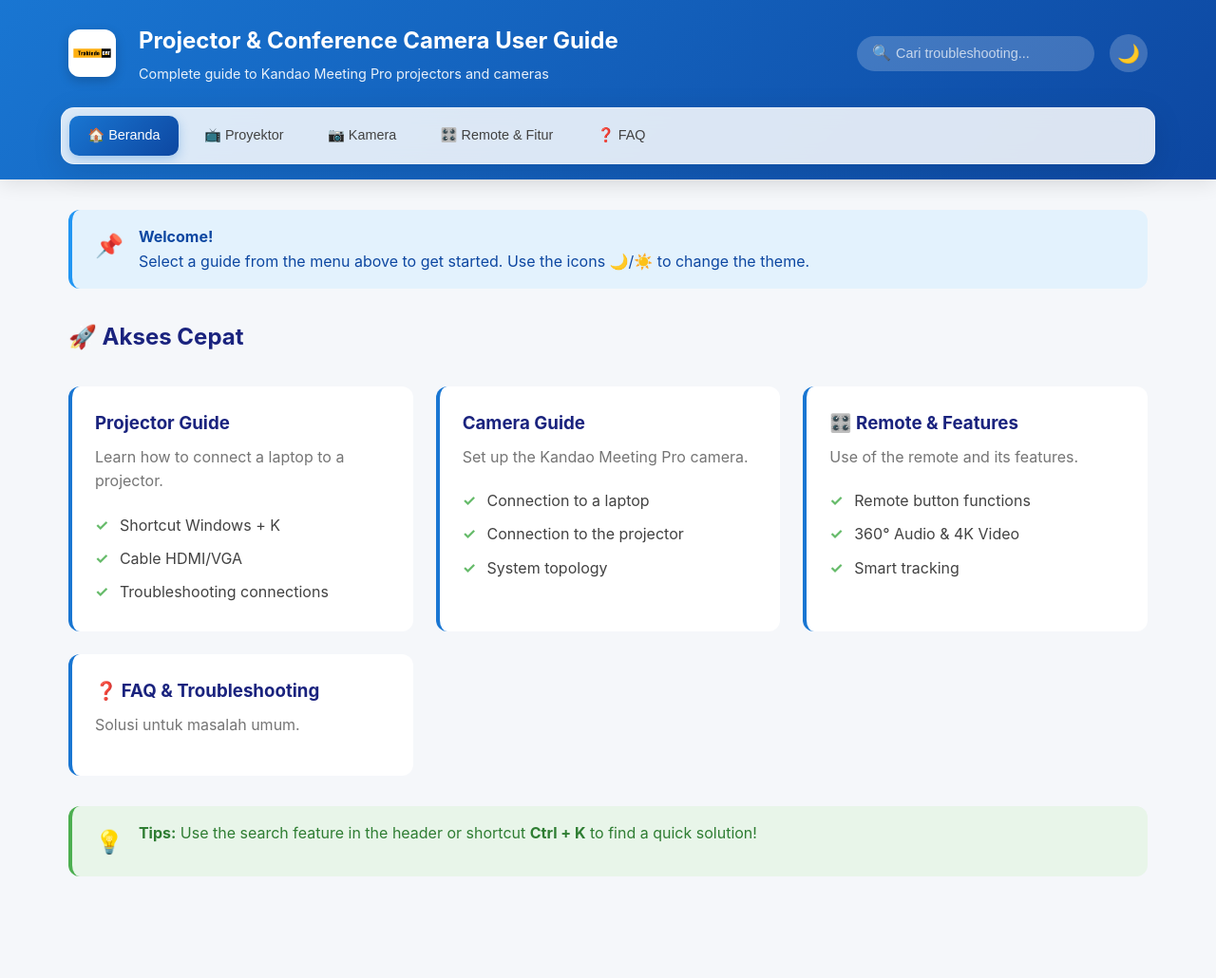
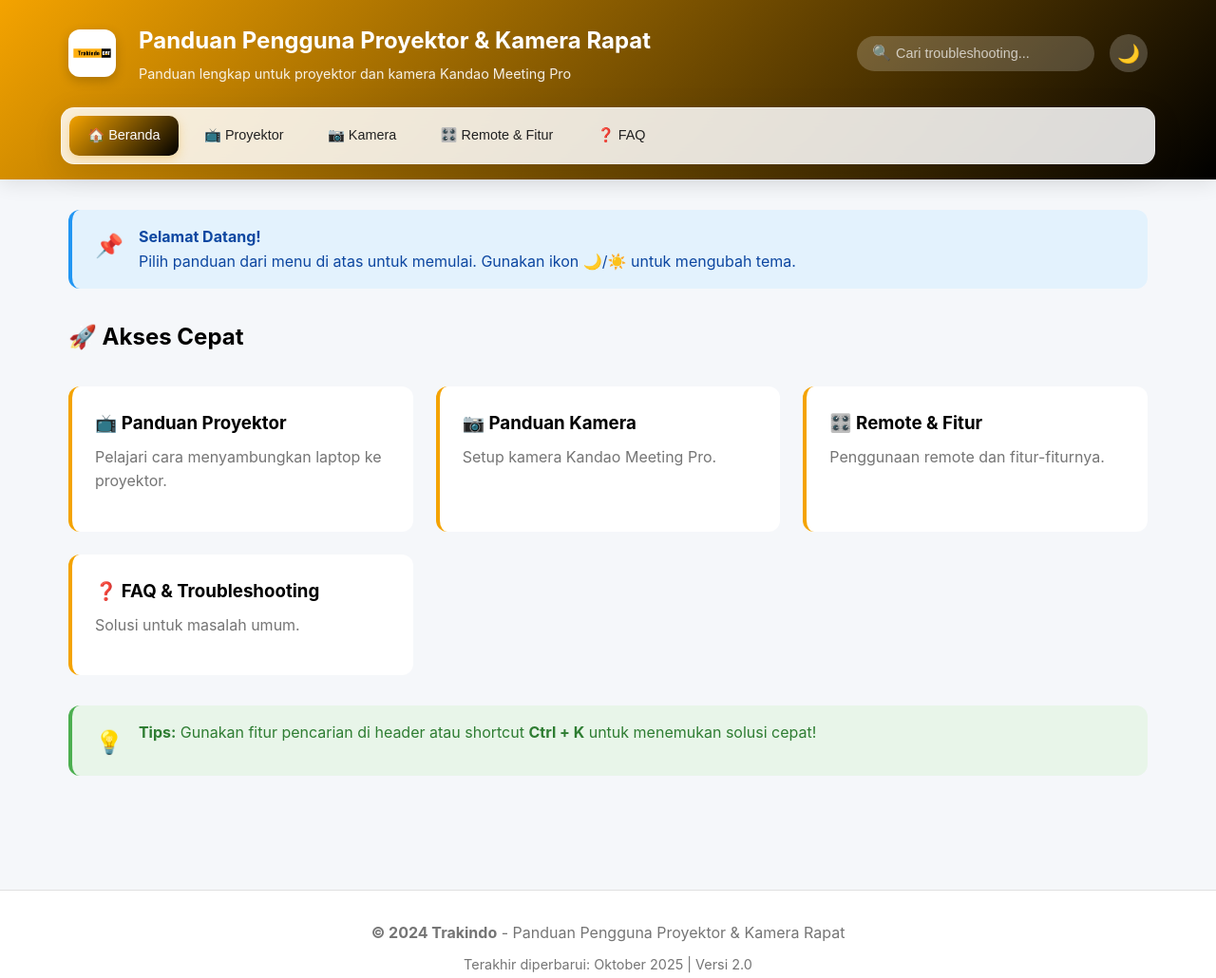
Before and after one commit to sabenih726/Meeting-Room, a plain HTML site: page index.html in a window 1280 px wide. Shown: the top 1030 px of the page at 95% size. Drawn offline with Linux system fonts and the light colour scheme.

Commit message:
Update index.html

```diff
--- a/index.html
+++ b/index.html
@@ -3,7 +3,7 @@
 <head>
     <meta charset="UTF-8">
     <meta name="viewport" content="width=device-width, initial-scale=1.0">
-    <title>Projector & Conference Camera User Guide</title>
+    <title>Panduan Pengguna - Proyektor & Kamera Rapat</title>
     <style>
         /* CSS Reset */
         * {
@@ -12,18 +12,18 @@
             box-sizing: border-box;
         }
 
-        /* Variabel Warna */
+        /* Variabel Warna (Tema Trakindo) */
         :root {
-            --primary: #1976D2;
-            --primary-dark: #0D47A1;
-            --secondary: #FFA726;
-            --success: #66BB6A;
-            --warning: #FFA726;
-            --error: #EF5350;
+            --primary: #F4A300; /* Trakindo Yellow */
+            --primary-dark: #000000; /* Trakindo Black */
+            --secondary: #F4A300;
+            --success: #4CAF50;
+            --warning: #FB8C00;
+            --error: #E53935;
             --bg-light: #F5F7FA;
             --bg-white: #FFFFFF;
-            --text-dark: #1a237e;
-            --text-light: #424242;
+            --text-dark: #000000; /* Black for titles */
+            --text-light: #212121; /* Dark gray for body */
             --text-muted: #757575;
             --border: #E0E0E0;
             --shadow: rgba(0, 0, 0, 0.1);
@@ -31,16 +31,16 @@
             --glass-border: rgba(255, 255, 255, 0.3);
         }
 
-        /* Mode Gelap */
+        /* Mode Gelap (Tema Trakindo) */
         [data-theme="dark"] {
-            --bg-light: #1a1a2e;
-            --bg-white: #16213e;
-            --text-dark: #64B5F6;
+            --bg-light: #121212;
+            --bg-white: #1E1E1E;
+            --text-dark: #F4A300; /* Trakindo Yellow for titles */
             --text-light: #E0E0E0;
             --text-muted: #9E9E9E;
             --border: #424242;
             --shadow: rgba(0, 0, 0, 0.3);
-            --glass-bg: rgba(30, 30, 50, 0.85);
+            --glass-bg: rgba(30, 30, 30, 0.85);
             --glass-border: rgba(255, 255, 255, 0.1);
         }
 
@@ -93,6 +93,7 @@
             font-size: 1.8rem;
             box-shadow: 0 4px 12px rgba(0,0,0,0.2);
             flex-shrink: 0;
+            padding: 5px;
         }
 
         .title-section h1 {
@@ -206,14 +207,14 @@
         }
 
         .nav-tab:hover {
-            background: rgba(25, 118, 210, 0.1);
+            background: rgba(244, 163, 0, 0.1);
             color: var(--primary);
         }
 
         .nav-tab.active {
             background: linear-gradient(135deg, var(--primary) 0%, var(--primary-dark) 100%);
             color: white;
-            box-shadow: 0 4px 12px rgba(25, 118, 210, 0.3);
+            box-shadow: 0 4px 12px rgba(244, 163, 0, 0.3);
         }
 
         /* Konten Utama */
@@ -356,7 +357,7 @@
         }
 
         .accordion-header:hover {
-            background: rgba(25, 118, 210, 0.05);
+            background: rgba(244, 163, 0, 0.1);
             border-color: var(--primary);
         }
 
@@ -447,8 +448,8 @@
 
         .alert-info { background: #E3F2FD; border-left: 4px solid #2196F3; color: #0D47A1; }
         .alert-success { background: #E8F5E9; border-left: 4px solid #4CAF50; color: #2E7D32; }
-        .alert-warning { background: #FFF3E0; border-left: 4px solid #FF9800; color: #E65100; }
-        .alert-error { background: #FFEBEE; border-left: 4px solid #F44336; color: #C62828; }
+        .alert-warning { background: #FFF3E0; border-left: 4px solid #FB8C00; color: #E65100; }
+        .alert-error { background: #FFEBEE; border-left: 4px solid #E53935; color: #C62828; }
 
         /* Contact Cards */
         .contact-grid {
@@ -552,11 +553,11 @@
         <div class="header-main-content">
             <div class="logo-section">
                 <div class="logo">
-                    <img src="assets/logo_trakindo.png" alt="Logo Trakindo" style="width: 40px; height: auto;">
+                    <img src="assets/logo_trakindo.png" alt="Logo Trakindo" style="width: 100%; height: auto;">
                 </div>
                 <div class="title-section">
-                    <h1>Projector & Conference Camera User Guide</h1>
-                    <p>Complete guide to Kandao Meeting Pro projectors and cameras</p>
+                    <h1>Panduan Pengguna Proyektor & Kamera Rapat</h1>
+                    <p>Panduan lengkap untuk proyektor dan kamera Kandao Meeting Pro</p>
                 </div>
             </div>
             <div class="header-controls">
@@ -579,44 +580,28 @@
     </header>
 
     <main class="container">
-        <!-- Home Page -->
+        <!-- Halaman Beranda -->
         <div id="home" class="page active">
            <div class="alert alert-info">
                 <span class="alert-icon">📌</span>
                 <div>
-                    <strong>Welcome!</strong><br>
-                    Select a guide from the menu above to get started. Use the icons 🌙/☀️ to change the theme.
+                    <strong>Selamat Datang!</strong><br>
+                    Pilih panduan dari menu di atas untuk memulai. Gunakan ikon 🌙/☀️ untuk mengubah tema.
                 </div>
             </div>
             <h2 style="color: var(--text-dark); margin: 2rem 0;">🚀 Akses Cepat</h2>
             <div class="grid">
                 <div class="feature-card" onclick="showPage('projector', this)">
-                    <h3>Projector Guide</h3>
-                    <p style="margin-bottom: 1rem; color: var(--text-muted);">Learn how to connect a laptop to a projector.</p>
-                    <ul>
-                        <li>Shortcut Windows + K</li>
-                        <li>Cable HDMI/VGA</li>
-                        <li>Troubleshooting connections</li>
-                    </ul>
+                    <h3>📺 Panduan Proyektor</h3>
+                    <p style="margin-bottom: 1rem; color: var(--text-muted);">Pelajari cara menyambungkan laptop ke proyektor.</p>
                 </div>
-
                 <div class="feature-card" onclick="showPage('camera', this)">
-                    <h3>Camera Guide</h3>
-                    <p style="margin-bottom: 1rem; color: var(--text-muted);">Set up the Kandao Meeting Pro camera.</p>
-                    <ul>
-                        <li>Connection to a laptop</li>
-                        <li>Connection to the projector</li>
-                        <li>System topology</li>
-                    </ul>
+                    <h3>📷 Panduan Kamera</h3>
+                    <p style="margin-bottom: 1rem; color: var(--text-muted);">Setup kamera Kandao Meeting Pro.</p>
                 </div>
                 <div class="feature-card" onclick="showPage('remote', this)">
-                    <h3>🎛️ Remote & Features</h3>
-                    <p style="margin-bottom: 1rem; color: var(--text-muted);">Use of the remote and its features.</p>
-                    <ul>
-                        <li>Remote button functions</li>
-                        <li>360° Audio & 4K Video</li>
-                        <li>Smart tracking</li>
-                    </ul>
+                    <h3>🎛️ Remote & Fitur</h3>
+                    <p style="margin-bottom: 1rem; color: var(--text-muted);">Penggunaan remote dan fitur-fiturnya.</p>
                 </div>
                 <div class="feature-card" onclick="showPage('faq', this)">
                     <h3>❓ FAQ & Troubleshooting</h3>
@@ -626,33 +611,33 @@
             <div class="alert alert-success" style="margin-top: 2rem;">
                 <span class="alert-icon">💡</span>
                 <div>
-                    <strong>Tips:</strong> Use the search feature in the header or shortcut <strong>Ctrl + K</strong> to find a quick solution!
+                    <strong>Tips:</strong> Gunakan fitur pencarian di header atau shortcut <strong>Ctrl + K</strong> untuk menemukan solusi cepat!
                 </div>
             </div>
         </div>
 
-        <!-- Projector Page -->
+        <!-- Halaman Proyektor -->
         <div id="projector" class="page">
             <div class="card">
                 <div class="card-header">
                     <div class="card-icon">📺</div>
-                    <h2 class="card-title">Guide to Connecting a Projector</h2>
+                    <h2 class="card-title">Panduan Menyambungkan Proyektor</h2>
                 </div>
                 <div class="accordion">
                     <div class="accordion-header" onclick="toggleAccordion(this)">
-                        <span>A. Using Keyboard Shortcuts (Wireless)</span><span class="accordion-icon">▼</span>
+                        <span>A. Menggunakan Shortcut Keyboard (Nirkabel)</span><span class="accordion-icon">▼</span>
                     </div>
                     <div class="accordion-content">
                         <div class="accordion-body">
-                            <p>This method is the fastest way to connect wirelessly.</p>
+                            <p>Metode ini adalah cara tercepat untuk terhubung tanpa kabel.</p>
                             <div class="steps">
                                 <div class="step">
-                                    <h4>Press the Windows key + K</h4>
-                                    <p>On your keyboard, press the <strong>Windows + K</strong> to open the ‘Connect’ panel.</p>
+                                    <h4>Tekan Tombol Windows + K</h4>
+                                    <p>Pada keyboard Anda, tekan tombol <strong>Windows + K</strong> untuk membuka panel 'Connect'.</p>
                                 </div>
                                 <div class="step">
-                                    <h4>Select Projector</h4>
-                                    <p>Select the name of the meeting room projector from the list that appears.</p>
+                                    <h4>Pilih Proyektor</h4>
+                                    <p>Pilih nama proyektor ruang meeting dari daftar yang muncul.</p>
                                     <div class="image-container">
                                         <img src="assets/windows_k_shortcut.png" alt="Panel Connect Windows" class="guide-image" onerror="this.onerror=null;this.src='https://placehold.co/600x400/?text=windows_k_shortcut.png'">
                                     </div>
@@ -663,32 +648,32 @@
                 </div>
                 <div class="accordion">
                     <div class="accordion-header" onclick="toggleAccordion(this)">
-                        <span>B. Using an HDMI/VGA Cable</span><span class="accordion-icon">▼</span>
+                        <span>B. Menggunakan Kabel HDMI/VGA</span><span class="accordion-icon">▼</span>
                     </div>
                     <div class="accordion-content">
                         <div class="accordion-body">
                             <div class="steps">
                                 <div class="step">
-                                    <h4>Connect the Cable</h4>
+                                    <h4>Sambungkan Kabel</h4>
                                     <div class="content-grid">
                                         <div>
-                                            <p>Connect the HDMI/VGA cable from the laptop to the corresponding port on the projector.</p>
+                                            <p>Sambungkan kabel HDMI/VGA dari laptop ke port yang sesuai di proyektor.</p>
                                         </div>
                                         <img src="assets/colokan_hdmi.png" alt="Port HDMI" class="guide-image" onerror="this.onerror=null;this.src='https://placehold.co/400x300/?text=colokan_hdmi.png'">
                                     </div>
                                 </div>
                                 <div class="step">
-                                    <h4>Select Input Source</h4>
+                                    <h4>Pilih Sumber Input</h4>
                                     <div class="content-grid">
                                        <div>
-                                            <p>Use the projector remote to select the input source (HDMI/VGA). If the screen does not appear, press <strong>Windows + P</strong> and select ‘Duplicate’.</p>
+                                            <p>Gunakan remote proyektor untuk memilih sumber input (HDMI/VGA). Jika layar tidak tampil, tekan <strong>Windows + P</strong> dan pilih 'Duplicate'.</p>
                                        </div>
                                        <img src="assets/home_screen_hdmi.png" alt="Pilih Input HDMI" class="guide-image" onerror="this.onerror=null;this.src='https://placehold.co/400x300/?text=home_screen_hdmi.png'">
                                     </div>
                                 </div>
                                 <div class="step">
-                                    <h4>Connection Verification</h4>
-                                    <p>Your laptop display will appear on the projector screen.</p>
+                                    <h4>Verifikasi Koneksi</h4>
+                                    <p>Tampilan laptop Anda akan muncul di layar proyektor.</p>
                                     <div class="image-container">
                                         <img src="assets/Picture11.png" alt="Tampilan proyektor berhasil" class="guide-image" onerror="this.onerror=null;this.src='https://placehold.co/600x400/?text=Picture11.png'">
                                     </div>
@@ -700,7 +685,7 @@
                  <div class="alert alert-warning" style="margin-top:2rem; display:flex; align-items:center; gap: 1rem;">
                     <img src="assets/Picture12.png" alt="Tombol power off remote" style="max-width:150px; border-radius:8px;" onerror="this.onerror=null;this.src='https://placehold.co/150x100/?text=Picture12.png'">
                     <div>
-                        <strong>Important:</strong> Don't forget to turn off the projector after use to save energy!
+                        <strong>Penting:</strong> Jangan lupa matikan proyektor setelah selesai digunakan untuk menghemat energi!
                     </div>
                 </div>
             </div>
@@ -883,8 +868,8 @@
     </main>
 
     <footer class="footer">
-        <p><strong>© 2025 Trakindo</strong> - Projector & Conference Camera User Guide</p>
-        <p style="margin-top: 0.5rem; font-size: 0.9rem;">Last updated: Oktober 2025 | Versi 2.0</p>
+        <p><strong>© 2024 Trakindo</strong> - Panduan Pengguna Proyektor & Kamera Rapat</p>
+        <p style="margin-top: 0.5rem; font-size: 0.9rem;">Terakhir diperbarui: Oktober 2025 | Versi 2.0</p>
     </footer>
 
     <script>
```
